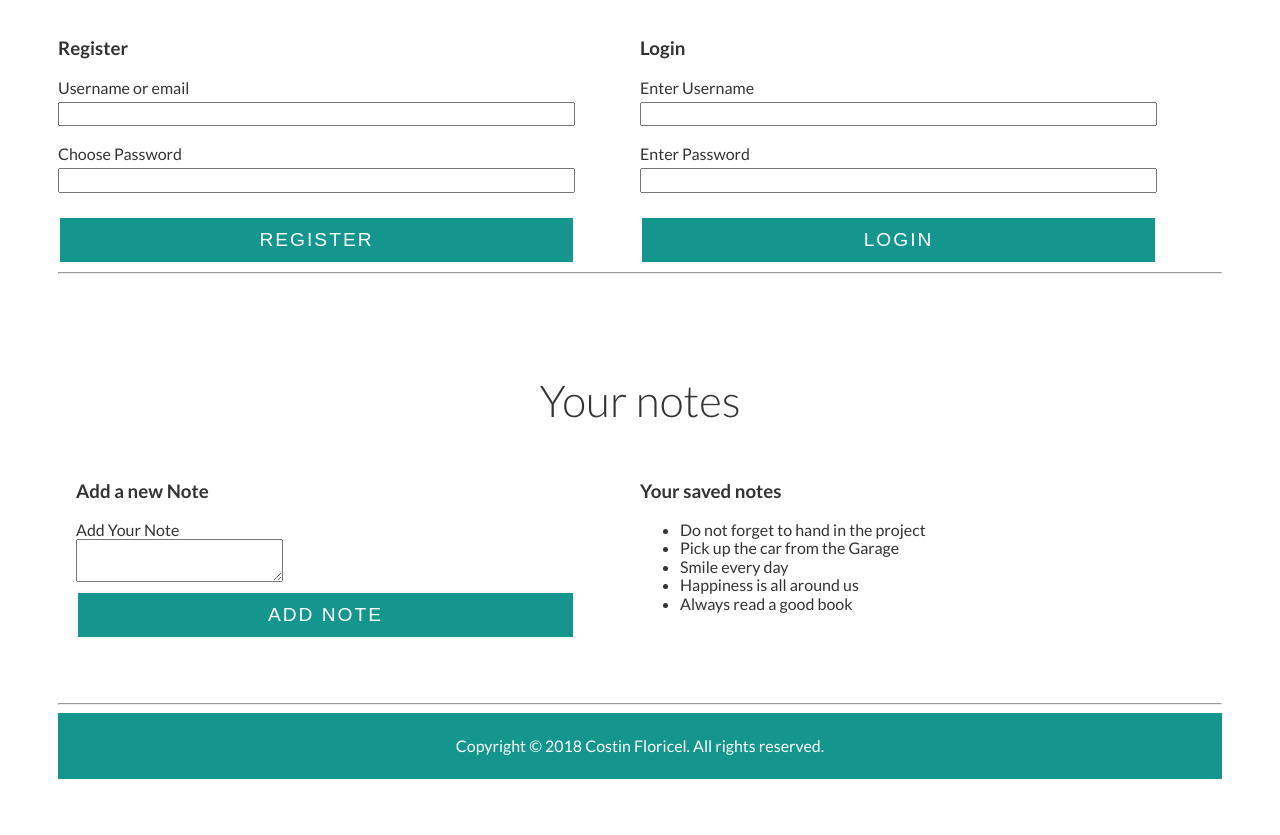
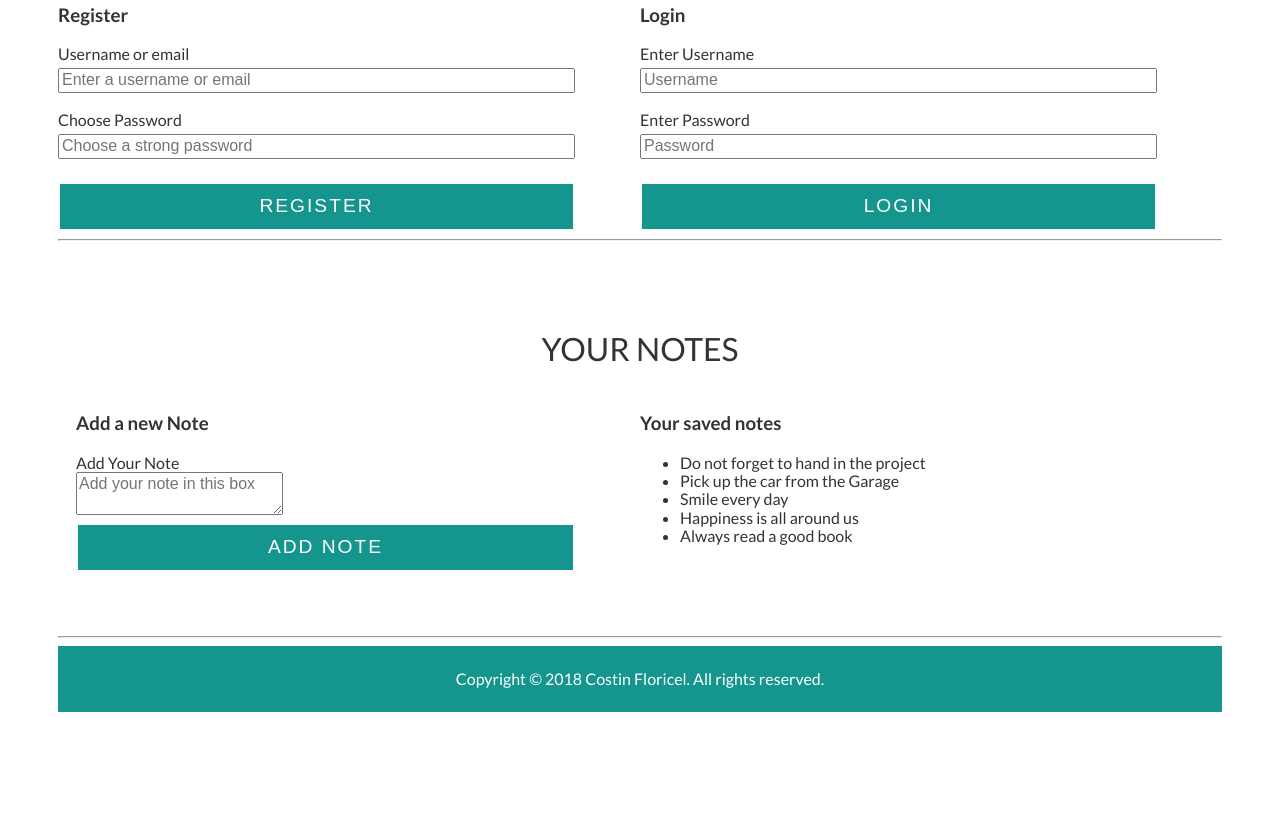
Before and after one commit to costin-floricel/notelist, a website: page app/index.html in a window 1280 px wide. Shown: the part 657-1492 px from the top of the page. After the commit the page ends 1425 px from the top, so only its background shows below. Drawn offline with Linux system fonts and the light colour scheme.

Commit message:
Final touches 3

```diff
--- a/app/index.html
+++ b/app/index.html
@@ -18,7 +18,7 @@
           <h1 class="banner__title">Fall in Love with Note Taking</h1>
           <h2 class="banner__subtitle">The simplest way to keep and take notes</h2>
           <p class="banner__text">Light, Clean, and Free. This is the most simple Note Taking App for The Web</p>
-          <p><a href="#" class="btn ">Get Started Now</a></p>
+          <p><a href="#" class="btn">Get Started Now</a></p>
       </div>
 
     </div>
@@ -34,10 +34,10 @@
         <form class="forms">
 
           <label for="registerUsername">Username or email</label></br>
-          <input type="text" id="registerUsername">
+          <input type="text" id="registerUsername" placeholder="Enter a username or email">
           </br>
           <label for="registerPassword">Choose Password</label></br>
-          <input type="password" id="registerPassword">
+          <input type="password" id="registerPassword" placeholder="Choose a strong password">
           <br>
            <input type="submit" value="Register" class="btn btn--submit">
         </form>
@@ -48,10 +48,10 @@
         <h3>Login</h3>
         <form class="forms">
           <label for="loginUsername"> Enter Username</label></br>
-          <input type="text" id="loginUsername">
+          <input type="text" id="loginUsername" placeholder="Username">
           </br>
           <label for="loginPassword">Enter Password</label></br>
-          <input type="password" id="loginPassword">
+          <input type="password" id="loginPassword" placeholder="Password">
           <br>
            <input type="submit" value="Login" class="btn btn--submit">
         </form>
@@ -61,15 +61,16 @@
     <hr>
     <div class="page-section">
     <div class="wrapper">
+
+
     <h2 class="section-title">Your notes</h2>
-
-    <div class="row row--gutters">
+     <div class="row row--gutters">
       <div class="row__6">
         <h3>Add a new Note</h3>
         <form class="forms">
           <label for="yourNote">Add Your Note</label>
           <br>
-          <textarea id="yourNote"></textarea>
+          <textarea id="yourNote" placeholder="Add your note in this box"></textarea>
           <br>
           <input type="submit" value="Add Note" class="btn btn--submit">
         </form>
--- a/app/styles/css/styles.css
+++ b/app/styles/css/styles.css
@@ -672,14 +672,15 @@ img {
 
 .section-title {
 	font-size: 1.5rem;
-	font-weight: 300;
+	font-weight: 400;
 	text-align: center;
+	text-transform: uppercase;
 }
 
 @media (min-width: 480px) {
 
 .section-title {
-	font-size: 2.75rem
+	font-size: 2rem
 }
 	}
 
--- a/app/styles/modules/_section-title.css
+++ b/app/styles/modules/_section-title.css
@@ -1,10 +1,11 @@
 .section-title {
 	font-size: 1.5rem;
-	font-weight: 300;
+	font-weight: 400;
 	text-align: center;
+	text-transform: uppercase;
 
 	@mixin Phone {
-	font-size: 2.75rem;
+	font-size: 2rem;
 	}
 
 	strong {
```
